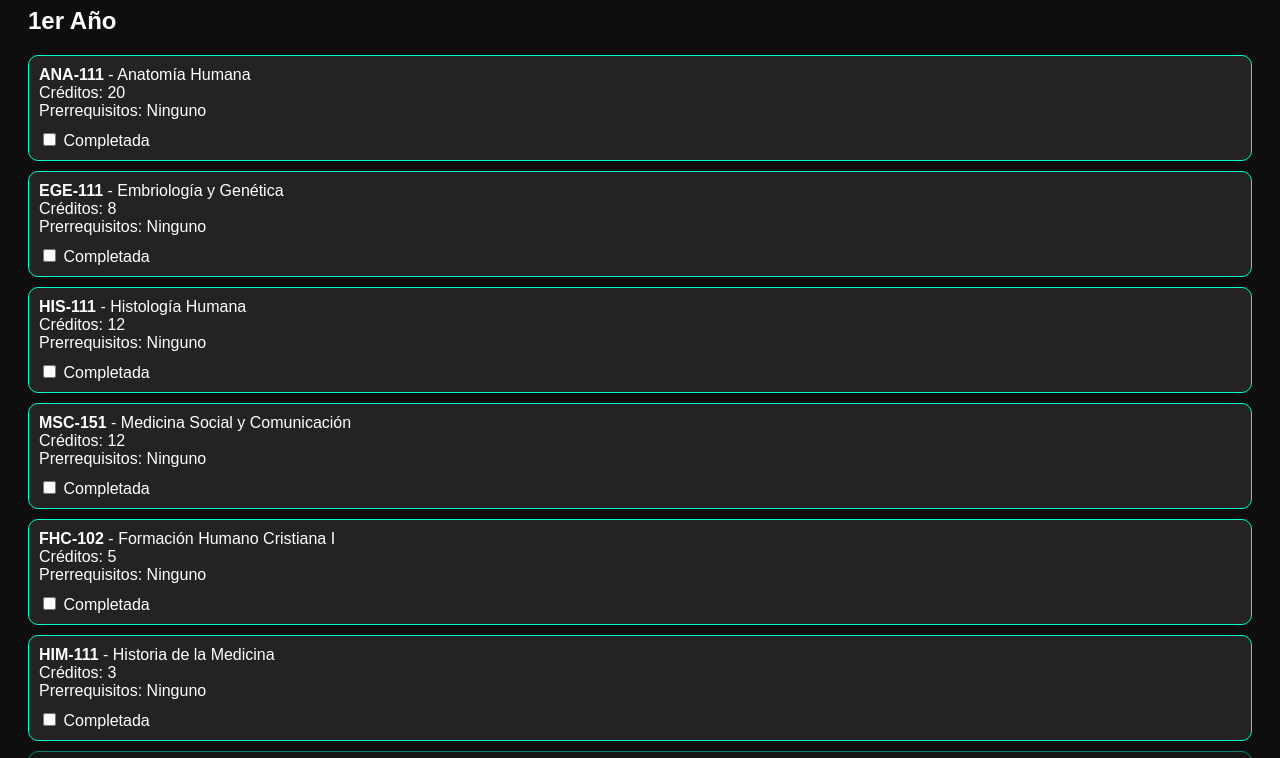
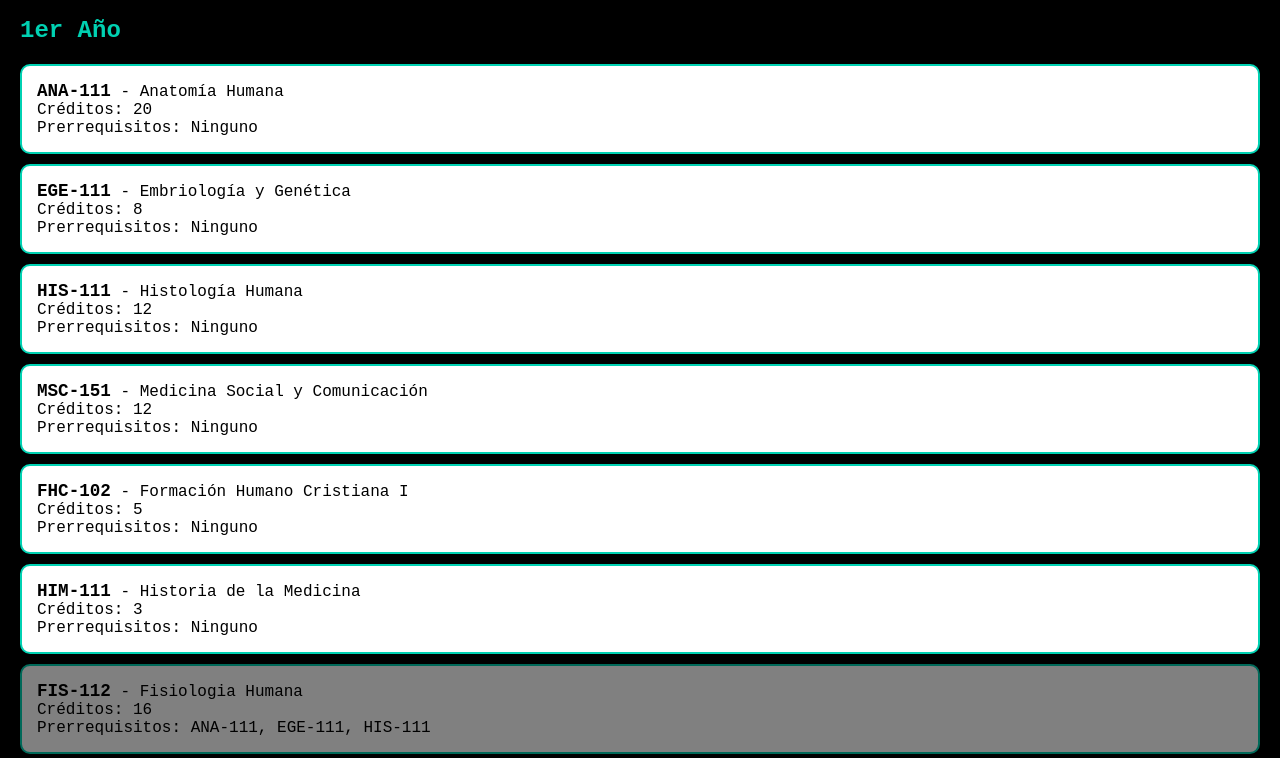
Before and after one commit to P4xley/Malla-Curricular-Medicina-UCB, a plain HTML site: page index.html in a window 1280 px wide. Shown: the part 101-859 px from the top of the page. Drawn offline with Linux system fonts and the light colour scheme.

Commit message:
Add files via upload

```diff
--- a/style.css
+++ b/style.css
@@ -1,36 +1,55 @@
 
 body {
-  font-family: Arial, sans-serif;
-  background-color: #0e0e0e;
-  color: white;
+  font-family: 'Courier New', monospace;
+  background-color: #000;
+  color: #00d1b2;
   padding: 20px;
+  margin: 0;
 }
 
 h1 {
+  text-align: center;
   color: #00d1b2;
-  text-align: center;
+  margin-bottom: 40px;
+}
+
+.semestre {
+  margin-bottom: 30px;
 }
 
 .materia {
-  border: 1px solid #00d1b2;
+  background-color: white;
+  color: black;
+  border: 2px solid #00d1b2;
   border-radius: 10px;
-  padding: 10px;
-  margin: 10px 0;
-  background-color: #1c1c1c;
-  opacity: 0.6;
-  transition: all 0.3s;
+  padding: 15px;
+  margin-bottom: 10px;
+  cursor: pointer;
+  transition: all 0.3s ease;
+  position: relative;
+  opacity: 0.5;
 }
 
 .materia.habilitada {
   opacity: 1;
-  border-color: #00ffcc;
-  background-color: #232323;
 }
 
-.semestre {
-  margin-bottom: 20px;
+.materia.completada {
+  background-color: #00d1b2;
+  color: white;
+}
+
+.materia strong {
+  font-size: 1.1em;
 }
 
 .checkbox {
-  margin-top: 10px;
+  display: none;
 }
+
+.creditos-total {
+  margin-top: 30px;
+  text-align: center;
+  font-size: 1.2em;
+  color: white;
+}
```
